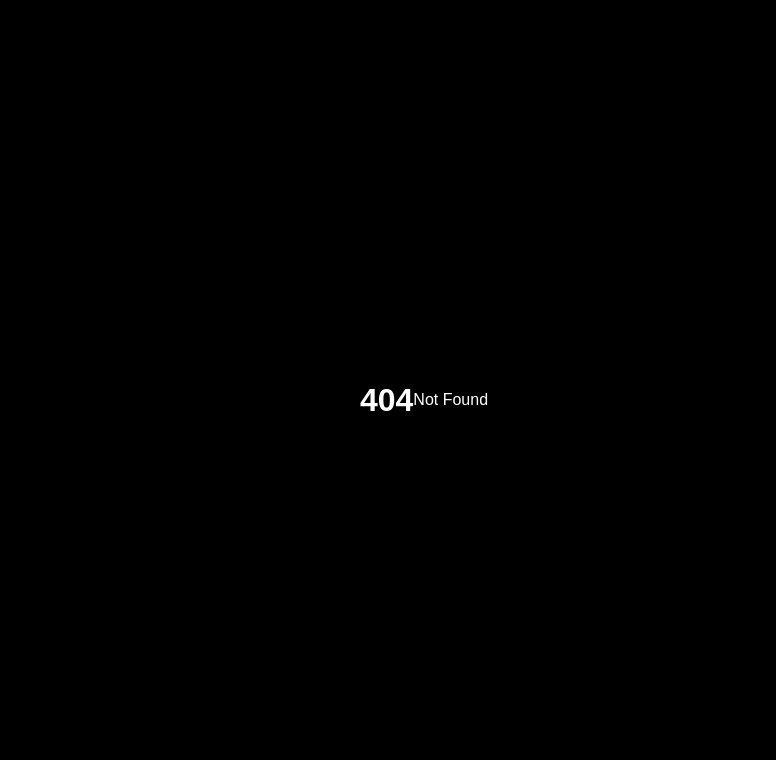
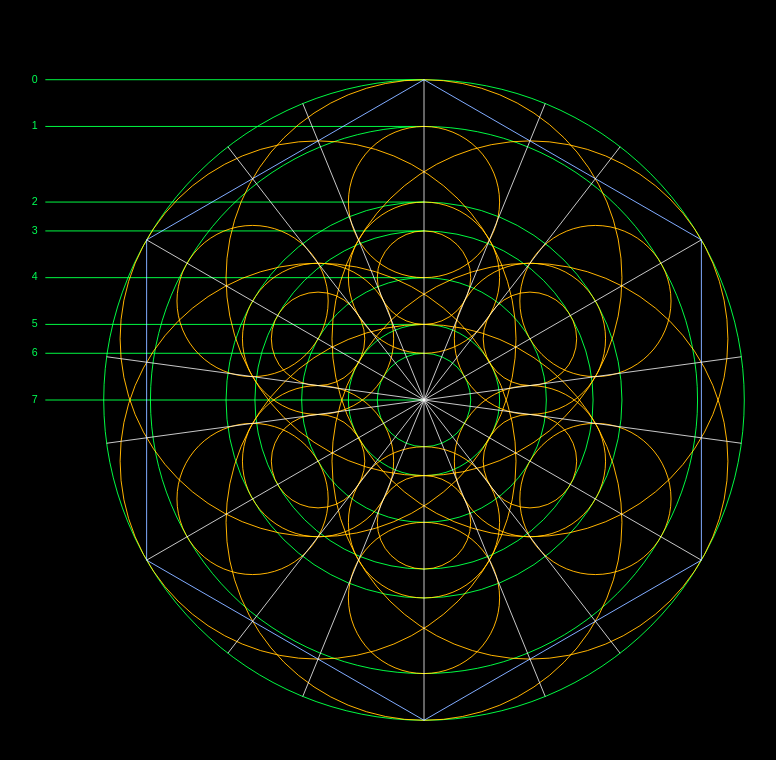
Before and after one commit to dopplerreflect/starts-with-a, a SvelteKit app: page /stellated-dodecahedron in a window 1280 px wide. Before the commit this address had no page. Shown: the top 760 px of the page, without its empty margins (216-992 px from the left). Built offline with nearby package versions, Linux system fonts and the light colour scheme.

Commit message:
adding stellated-dodecahedron. sick.

```diff
--- /dev/null
+++ b/src/routes/stellated-dodecahedron/+page.svelte
@@ -0,0 +1,104 @@
+<svelte:options namespace="svg" />
+
+<script lang="ts">
+	import {
+		anglesArray,
+		arrayMap,
+		circleIntersections,
+		circleLineIntersections,
+		polygonPath,
+		radialPoint,
+		radialPointString,
+		viewBox
+	} from '$lib/geometry';
+	const size = 2 ** 10,
+		r0 = size / 7,
+		r1 = r0 * 2,
+		angles6 = anglesArray(6),
+		setupCircles: Circle[] = [...angles6.map((a) => [{ r: r1, ...radialPoint(a, r0) }]).flat()],
+		setupRadii = [
+			...new Set(
+				[
+					circleIntersections(setupCircles[0], setupCircles[1]),
+					circleIntersections(setupCircles[0], setupCircles[3])[0]
+				]
+					.flat()
+					.map((p) => Math.sqrt(p.x ** 2 + p.y ** 2))
+			),
+			0
+		].sort((a, b) => b - a);
+	setupRadii.push(setupRadii[1] - setupRadii[2]);
+	setupRadii.sort((a, b) => b - a);
+	setupRadii.push(setupRadii[2] - setupRadii[3]);
+	setupRadii.sort((a, b) => b - a);
+	const circles: Circle[] = [
+			...angles6
+				.map((a) => [
+					{ r: setupRadii[1], ...radialPoint(a, setupRadii[2]) },
+					// { r: radii[2], ...radialPoint(a, radii[2]) },
+					{ r: setupRadii[3], ...radialPoint(a, setupRadii[2]) },
+					{ r: setupRadii[4], ...radialPoint(a, setupRadii[2]) },
+					{ r: setupRadii[3], ...radialPoint(a, setupRadii[1]) }
+				])
+				.flat()
+		],
+		hexline: Line = [
+			radialPoint(angles6[0], setupRadii[0]),
+			radialPoint(angles6[1], setupRadii[0])
+		],
+		hexintersect = circleLineIntersections(circles[0], hexline)[1],
+		hexangle = Math.atan2(hexintersect.y, hexintersect.x) * (180 / Math.PI),
+		angles = arrayMap(6, (n) => 60 * n)
+			.map((n) => [n + 30, n + hexangle, n - hexangle])
+			.flat()
+			.sort((a, b) => a - b),
+		radii = [...setupRadii, setupRadii[1] + setupRadii[3], setupRadii[4] + setupRadii[2]].sort(
+			(a, b) => b - a
+		);
+</script>
+
+<svg viewBox={viewBox(size)}>
+	<defs>
+		<style>
+			:root {
+				--radiiGuideColor: oklch(1 0.37 150);
+			}
+			circle,
+			path {
+				fill: none;
+			}
+			#radii circle,
+			#radii path {
+				stroke: var(--radiiGuideColor);
+			}
+			#radii text {
+				fill: var(--radiiGuideColor);
+			}
+			#circles {
+				stroke: oklch(1 0.37 90);
+			}
+		</style>
+	</defs>
+	<g id="radii">
+		{#each radii as r, i}
+			<circle {r} />
+			<text
+				font-size={size / 75}
+				x={-size / 2 + size / 75}
+				y={-r}
+				alignment-baseline="middle"
+				text-anchor="middle">{i}</text
+			>
+			<path d={`M${-size / 2 + (size / 75) * 2} ${-r}H0`} />
+		{/each}
+	</g>
+	<g id="circles">
+		{#each circles as c, i}
+			<circle r={c.r} cx={c.x} cy={c.y} />
+		{/each}
+	</g>
+	<path id="hexagon" d={polygonPath(6, setupRadii[0])} stroke={`oklch(1 0.37 270)`} />
+	{#each angles as a, i}
+		<path d={`M0 0L${radialPointString(a, setupRadii[0])}`} stroke="white" />
+	{/each}
+</svg>
```
